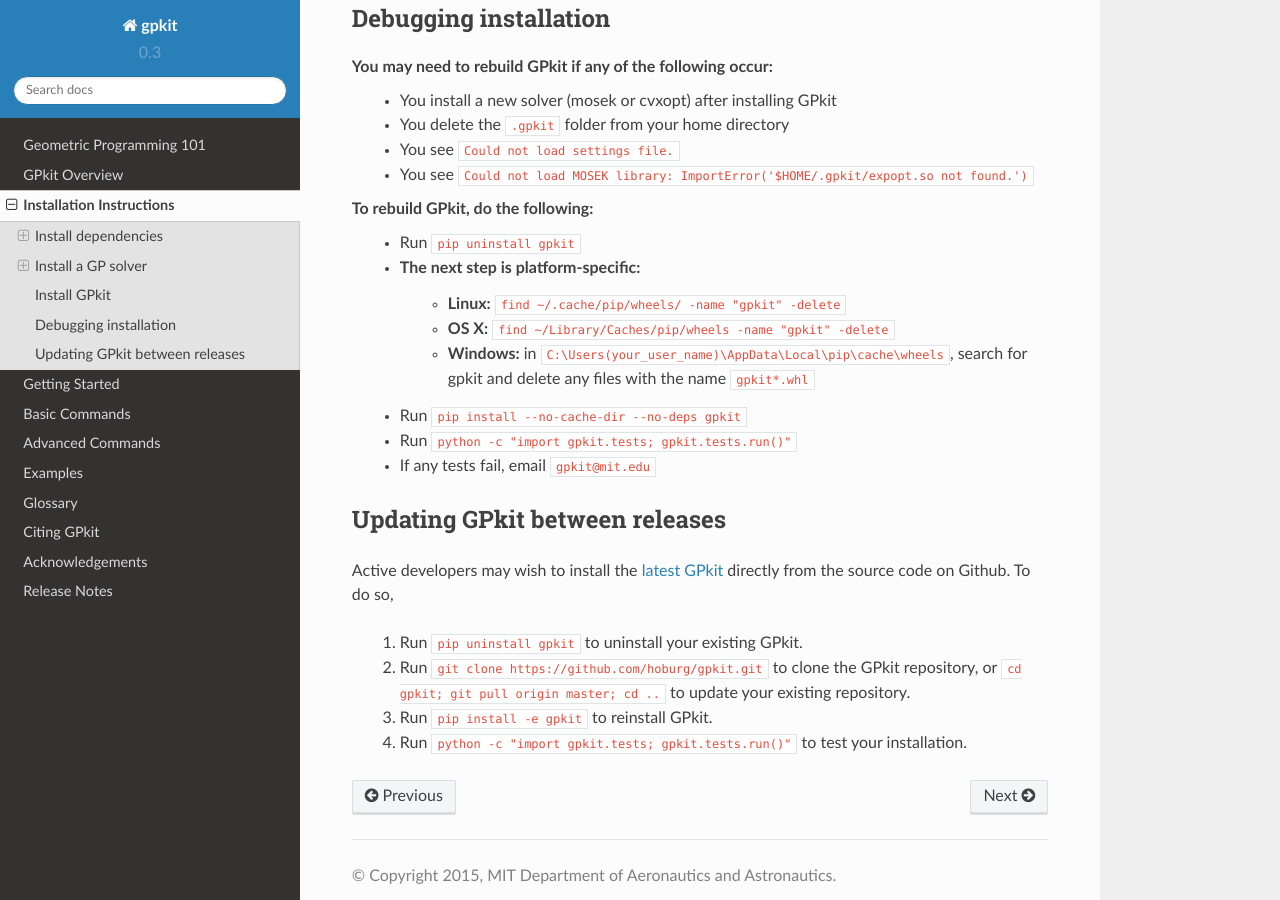
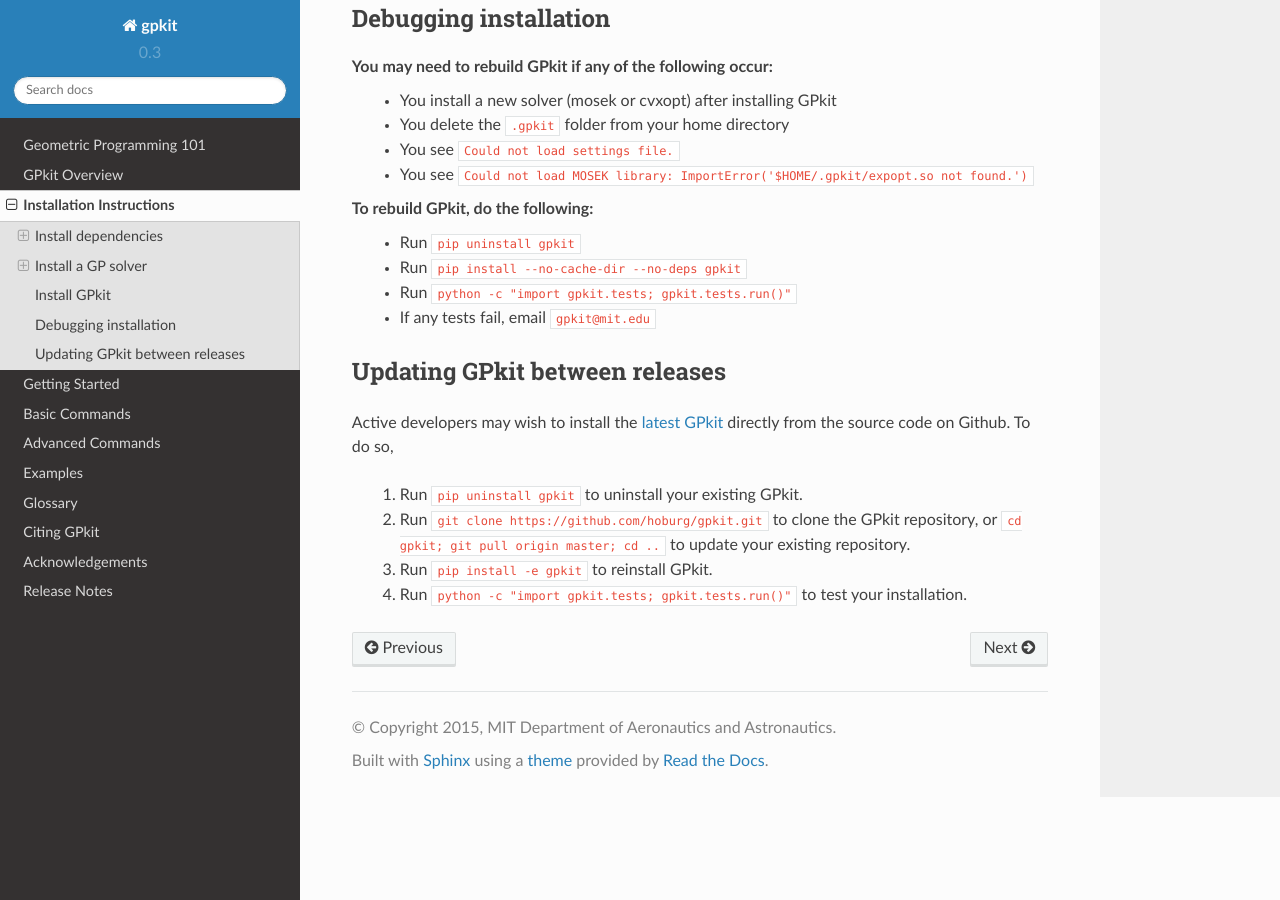
Before and after one commit to convexengineering/gpkit, a Sphinx documentation site: the page built from docs/source/installation.rst, in a window 1280 px wide and 900 px high, scrolled down 3096 px. Built offline with Sphinx 7.4.7 and the Read the Docs theme 2.0.0, drawn with Linux system fonts in a browser that asks for light colours.

Commit message:
remove manual cache-dir cleaning instructions

```diff
--- a/docs/source/installation.rst
+++ b/docs/source/installation.rst
@@ -129,11 +129,6 @@
   - You see ``Could not load MOSEK library: ImportError('$HOME/.gpkit/expopt.so not found.')``
 To rebuild GPkit, do the following:
   - Run ``pip uninstall gpkit``
-  - The next step is platform-specific:
-     + **Linux:** ``find ~/.cache/pip/wheels/ -name "gpkit" -delete``
-     + **OS X:** ``find ~/Library/Caches/pip/wheels -name "gpkit" -delete``
-     + **Windows:** in ``C:\Users(your_user_name)\AppData\Local\pip\cache\wheels``, search for gpkit and delete any files with the name ``gpkit*.whl``
-
   - Run ``pip install --no-cache-dir --no-deps gpkit``
   - Run ``python -c "import gpkit.tests; gpkit.tests.run()"``
   - If any tests fail, email ``gpkit@mit.edu``
```
